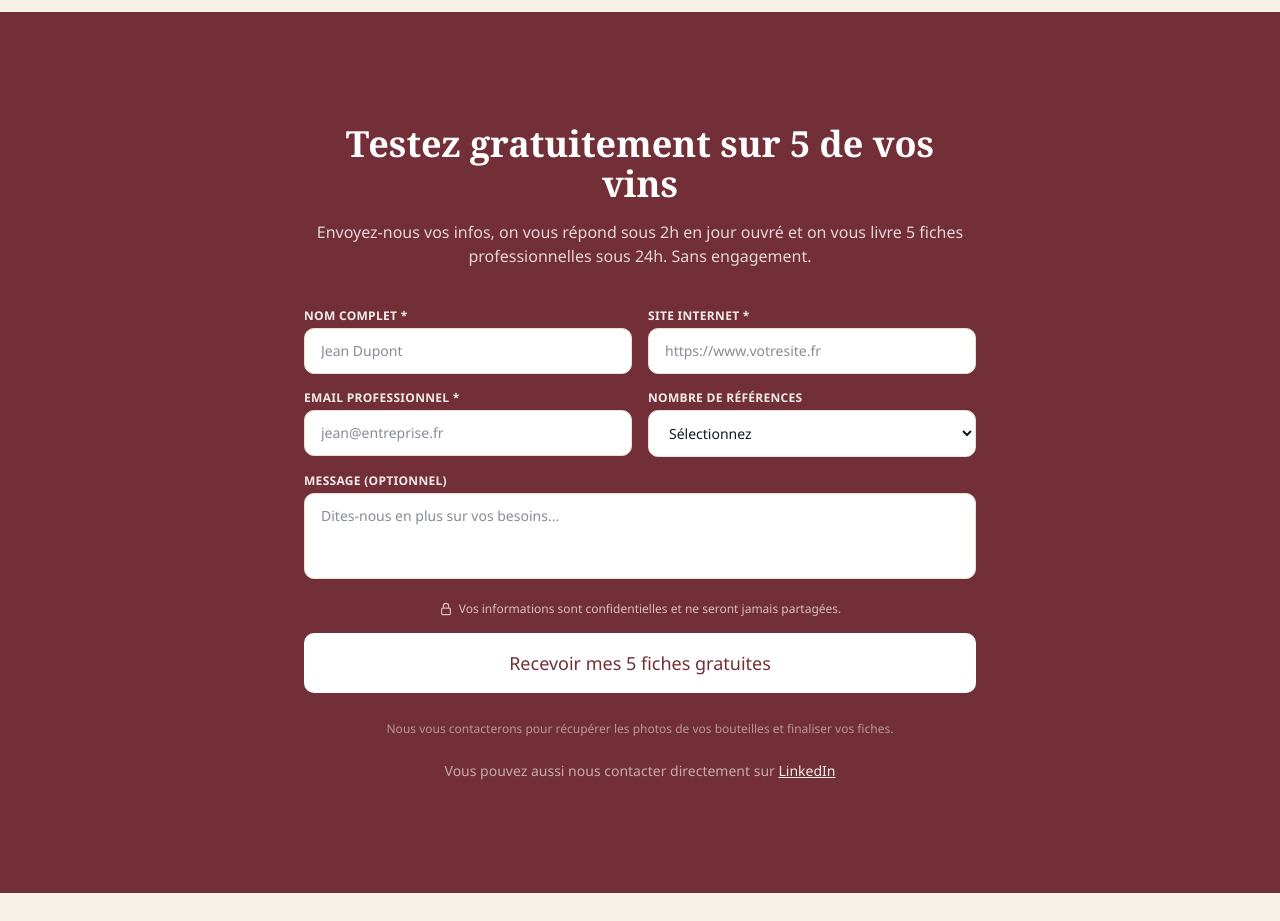
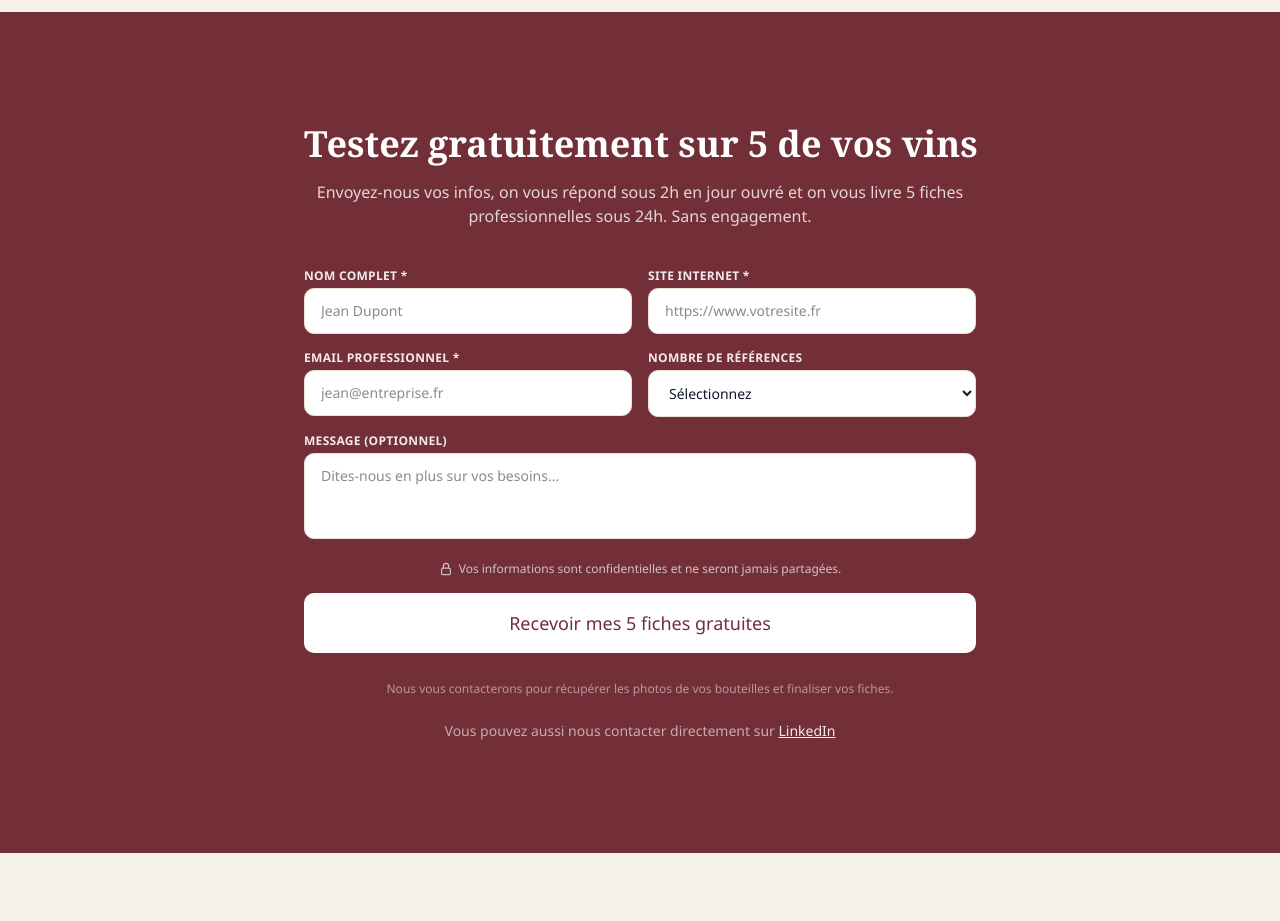
Before and after one commit to vincento-95/vinova-site, a Next.js app: page / in a window 1280 px wide. Shown: the part 5400-6321 px from the top of the page. Built offline with nearby package versions, Linux system fonts and the light colour scheme.

Commit message:
style: force contact form title on single line
https://claude.ai/code/session_01GJX33BkN4k5sgiQwpb2SRt

```diff
--- a/src/components/ContactFormSection.tsx
+++ b/src/components/ContactFormSection.tsx
@@ -72,7 +72,7 @@ export default function ContactFormSection() {
   return (
     <SectionWrapper id={SECTION_IDS.contactForm} bgColor="wine">
       <div className="max-w-2xl mx-auto">
-        <h2 className="text-3xl md:text-4xl font-bold text-center text-white mb-4 font-serif">
+        <h2 className="text-3xl md:text-4xl font-bold text-center text-white mb-4 font-serif whitespace-nowrap">
           Testez gratuitement sur 5 de vos vins
         </h2>
         <p className="text-center text-white/80 mb-10">
```
